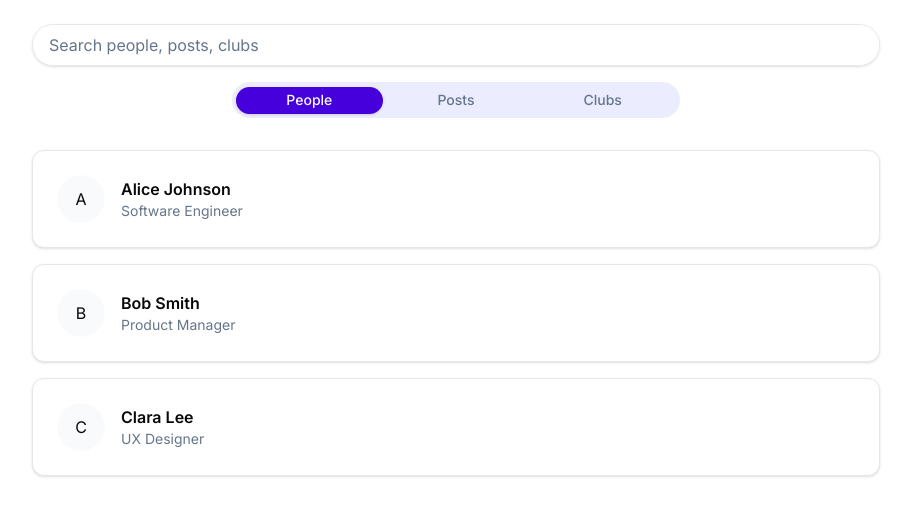
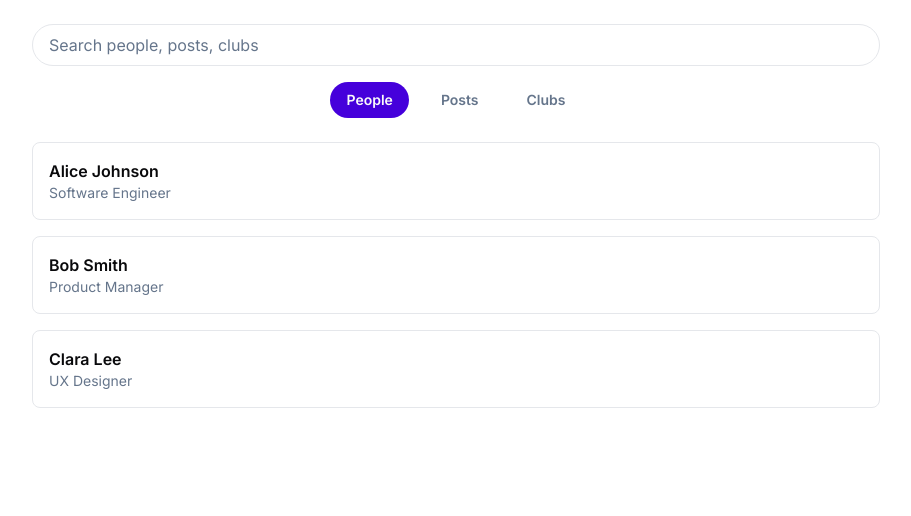
Before and after one commit to Scholatron/scholatron-web, a Next.js app: page /home in a window 1280 px wide. Shown: the top 516 px of the page, without its empty margins (184-1095 px from the left). Built offline with nearby package versions, Linux system fonts and the light colour scheme.

Commit message:
v11.09 8:14

```diff
--- a/app/home/page.tsx
+++ b/app/home/page.tsx
@@ -1,21 +1,17 @@
 "use client";
 
 import { useState, useMemo } from "react";
-import { Tabs, TabsList, TabsTrigger, TabsContent } from "@/components/ui/tabs";
-import { Avatar, AvatarFallback, AvatarImage } from "@/components/ui/avatar";
-import { Card, CardContent } from "@/components/ui/card";
 
 const TABS = ["people", "posts", "clubs"] as const;
 type Tab = (typeof TABS)[number];
 
-// Mock data for demonstration; Replace with real API calls
 const MOCK_PEOPLE = [
-  { id: "u1", name: "Alice Johnson", title: "Software Engineer", avatar: null },
-  { id: "u2", name: "Bob Smith", title: "Product Manager", avatar: null },
-  { id: "u3", name: "Clara Lee", title: "UX Designer", avatar: null },
+  { id: "u1", name: "Alice Johnson", title: "Software Engineer" },
+  { id: "u2", name: "Bob Smith", title: "Product Manager" },
+  { id: "u3", name: "Clara Lee", title: "UX Designer" },
 ];
 const MOCK_POSTS = [
-  { id: "p1", title: "Excited to join the new Computer Science Club!" },
+  { id: "p1", title: "Excited to join the Computer Science Club!" },
   { id: "p2", title: "Check out this amazing tech event." },
 ];
 const MOCK_CLUBS = [
@@ -24,130 +20,98 @@ const MOCK_CLUBS = [
   { id: "c3", name: "Drama Club" },
 ];
 
-export default function HomePage() {
+export default function SearchPage() {
   const [tab, setTab] = useState<Tab>("people");
   const [query, setQuery] = useState("");
 
-  // Filtered search results (mocked, filtering by query substring)
   const filteredPeople = useMemo(() => {
-    const q = query.toLowerCase();
+    const q = query.toLowerCase().trim();
     if (!q) return MOCK_PEOPLE;
-    return MOCK_PEOPLE.filter(
-      (p) => p.name.toLowerCase().includes(q) || p.title.toLowerCase().includes(q)
-    );
+    return MOCK_PEOPLE.filter((p) => p.name.toLowerCase().includes(q) || p.title.toLowerCase().includes(q));
   }, [query]);
 
   const filteredPosts = useMemo(() => {
-    const q = query.toLowerCase();
+    const q = query.toLowerCase().trim();
     if (!q) return MOCK_POSTS;
     return MOCK_POSTS.filter((p) => p.title.toLowerCase().includes(q));
   }, [query]);
 
   const filteredClubs = useMemo(() => {
-    const q = query.toLowerCase();
+    const q = query.toLowerCase().trim();
     if (!q) return MOCK_CLUBS;
     return MOCK_CLUBS.filter((c) => c.name.toLowerCase().includes(q));
   }, [query]);
 
   return (
     <div className="p-6 max-w-4xl mx-auto">
-      {/* Search bar */}
-      <div className="border border-border rounded-full shadow-sm overflow-hidden flex items-center">
       <input
         type="search"
-          aria-label="Search"
+        className="w-full rounded-full border border-border px-4 py-2 focus:ring-2 focus:ring-ring text-foreground bg-background placeholder:text-muted-foreground"
         placeholder="Search people, posts, clubs"
         value={query}
         onChange={(e) => setQuery(e.target.value)}
-          className="flex-1 px-4 py-2 rounded-l-full focus:outline-none focus:ring-2 focus:ring-ring bg-background text-foreground placeholder:text-muted-foreground"
       />
-        {query && (
+
+      <div className="flex justify-center mt-4 gap-4 text-sm font-semibold">
+        {TABS.map((t) => (
           <button
-            aria-label="Clear search"
-            onClick={() => setQuery("")}
-            className="pr-4 pl-2 text-muted-foreground hover:text-foreground transition"
+            key={t}
+            onClick={() => setTab(t)}
+            className={`px-4 py-2 rounded-full cursor-pointer ${
+              tab === t ? "bg-primary text-primary-foreground" : "text-muted-foreground"
+            }`}
+            aria-selected={tab === t}
+            role="tab"
           >
-            &#10005;
+            {t.charAt(0).toUpperCase() + t.slice(1)}
           </button>
-        )}
+        ))}
       </div>
 
-      {/* Tabs bar */}
-      <Tabs value={tab} onValueChange={setTab} className="mt-4">
-        <TabsList className="flex rounded-full bg-secondary/20 p-1 w-full max-w-md mx-auto">
-          <TabsTrigger
-            value="people"
-            className="flex-1 text-center rounded-full px-3 py-1.5 cursor-pointer text-muted-foreground data-[state=active]:bg-primary data-[state=active]:text-primary-foreground"
-          >
-            People
-          </TabsTrigger>
-          <TabsTrigger
-            value="posts"
-            className="flex-1 text-center rounded-full px-3 py-1.5 cursor-pointer text-muted-foreground data-[state=active]:bg-primary data-[state=active]:text-primary-foreground"
-          >
-            Posts
-          </TabsTrigger>
-          <TabsTrigger
-            value="clubs"
-            className="flex-1 text-center rounded-full px-3 py-1.5 cursor-pointer text-muted-foreground data-[state=active]:bg-primary data-[state=active]:text-primary-foreground"
-          >
-            Clubs
-          </TabsTrigger>
-        </TabsList>
-
-        {/* Results */}
-        <TabsContent value="people" className="mt-6">
-          {filteredPeople.length === 0 ? (
+      <div className="mt-6">
+        {tab === "people" &&
+          (filteredPeople.length === 0 ? (
             <p className="text-muted-foreground text-center">No people found.</p>
           ) : (
-            filteredPeople.map(({ id, name, title, avatar }) => (
-              <Card key={id} className="mb-4 hover:bg-muted/20 transition-colors cursor-pointer">
-                <CardContent className="flex items-center gap-4">
-                  <Avatar className="h-12 w-12">
-                    {avatar ? (
-                      <AvatarImage src={avatar} alt={name} />
-                    ) : (
-                      <AvatarFallback>{name.charAt(0)}</AvatarFallback>
-                    )}
-                  </Avatar>
-                  <div>
+            filteredPeople.map(({ id, name, title }) => (
+              <div
+                key={id}
+                className="p-4 border border-border rounded-lg mb-4 hover:bg-muted/10 cursor-pointer"
+              >
                 <p className="text-foreground font-semibold">{name}</p>
                 <p className="text-muted-foreground text-sm">{title}</p>
               </div>
-                </CardContent>
-              </Card>
             ))
-          )}
-        </TabsContent>
+          ))}
 
-        <TabsContent value="posts" className="mt-6">
-          {filteredPosts.length === 0 ? (
+        {tab === "posts" &&
+          (filteredPosts.length === 0 ? (
             <p className="text-muted-foreground text-center">No posts found.</p>
           ) : (
             filteredPosts.map(({ id, title }) => (
-              <Card key={id} className="mb-4 hover:bg-muted/20 transition-colors cursor-pointer">
-                <CardContent>
+              <div
+                key={id}
+                className="p-4 border border-border rounded-lg mb-4 hover:bg-muted/10 cursor-pointer"
+              >
                 <p className="text-foreground">{title}</p>
-                </CardContent>
-              </Card>
+              </div>
             ))
-          )}
-        </TabsContent>
+          ))}
 
-        <TabsContent value="clubs" className="mt-6">
-          {filteredClubs.length === 0 ? (
+        {tab === "clubs" &&
+          (filteredClubs.length === 0 ? (
             <p className="text-muted-foreground text-center">No clubs found.</p>
           ) : (
             filteredClubs.map(({ id, name }) => (
-              <Card key={id} className="mb-4 hover:bg-muted/20 transition-colors cursor-pointer">
-                <CardContent>
+              <div
+                key={id}
+                className="p-4 border border-border rounded-lg mb-4 hover:bg-muted/10 cursor-pointer"
+              >
                 <p className="text-foreground font-semibold">{name}</p>
-                </CardContent>
-              </Card>
+              </div>
             ))
-          )}
-        </TabsContent>
-      </Tabs>
+          ))}
+      </div>
     </div>
   );
 }
```
Lines whose indentation alone changed are shown as unchanged.
